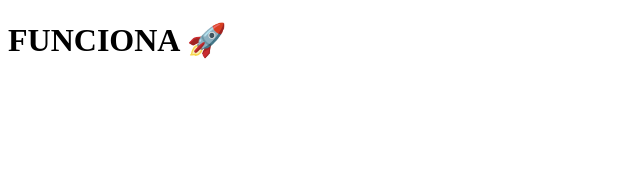
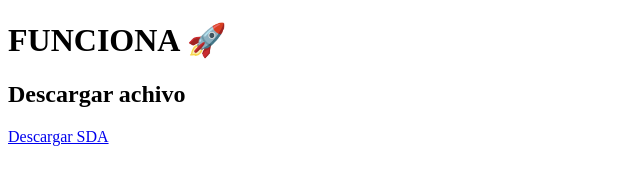
Before and after one commit to carlota-gf-collab/Profe, a plain HTML site: page index.html in a window 1280 px wide. Shown: the whole page, without its empty margins (0-640 px from the left). Drawn offline with Linux system fonts and the light colour scheme.

Commit message:
Update index.html

```diff
--- a/index.html
+++ b/index.html
@@ -2,5 +2,7 @@
 <html>
 <body>
 <h1>FUNCIONA 🚀</h1>
+  <h2>Descargar achivo</h2>
+  <a href="EXLEARNING.elpx" download>Descargar SDA</a>
 </body>
 </html>
```
